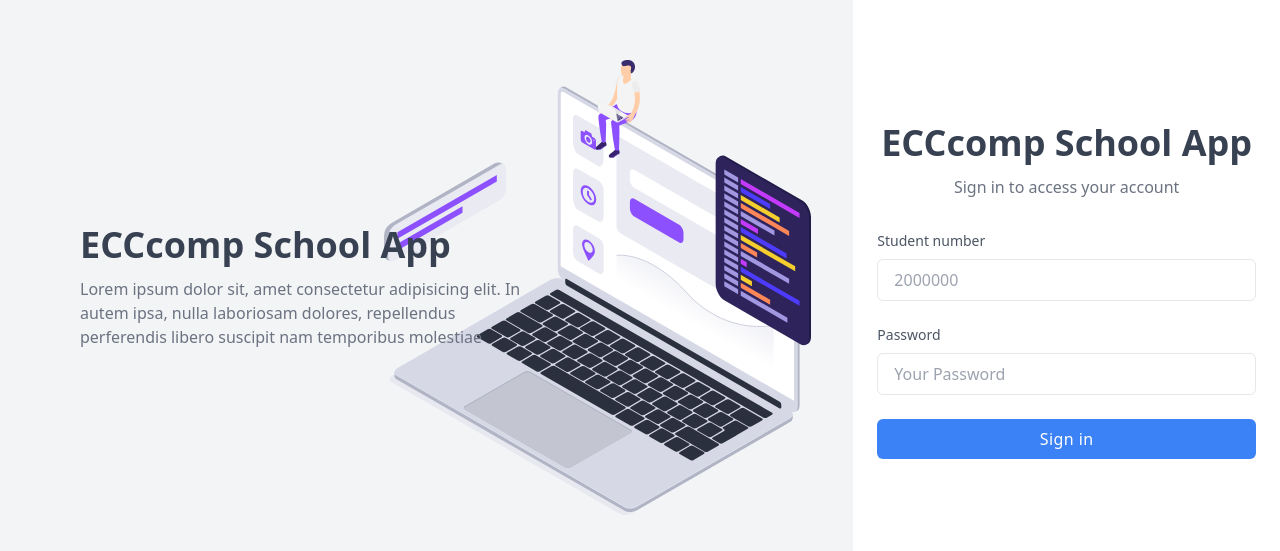
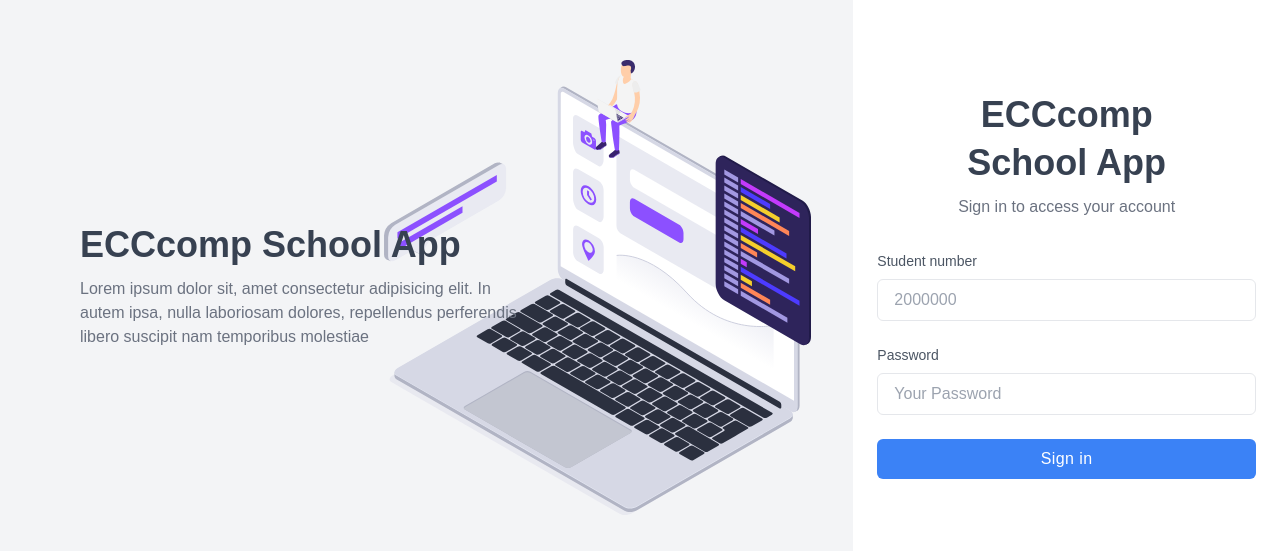
Before and after one commit to ecc-proken/eccSchoolApp-web, a React (Create React App) app: page /auth in a window 1280 px wide. Shown: the part 113-664 px from the top of the page. Built offline with nearby package versions, Linux system fonts and the light colour scheme.

Commit message:
chore: google fonts を導入した

```diff
--- a/src/index.css
+++ b/src/index.css
@@ -2,8 +2,11 @@
 @tailwind components;
 @tailwind utilities;
 
+@import url('https://fonts.googleapis.com/css2?family=Noto+Sans+JP:wght@400;700&display=swap');
+
 html,
 body,
 #root {
+  font-family: 'Noto Sans JP', sans-serif;
   height: 100%;
 }
```
